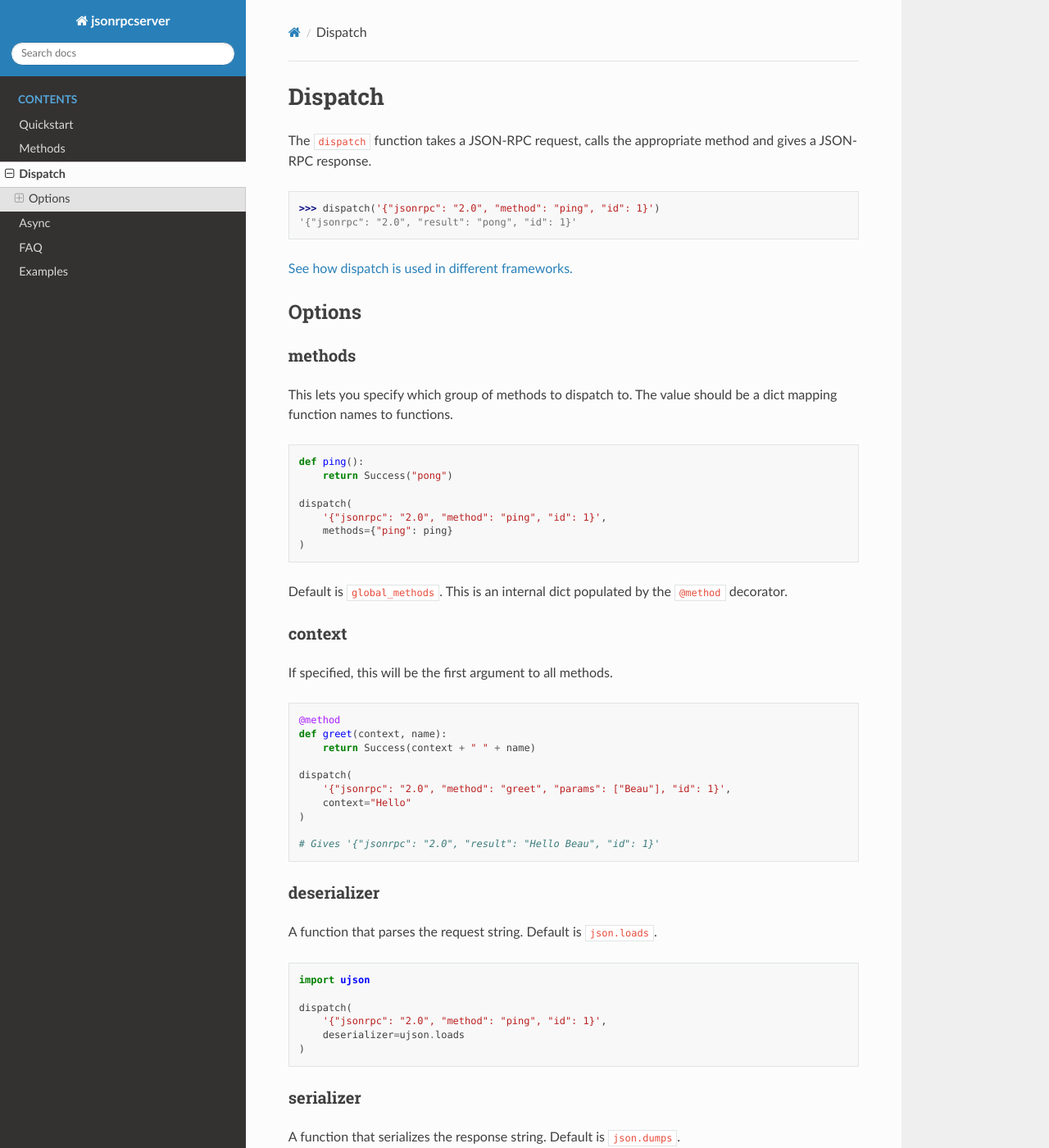
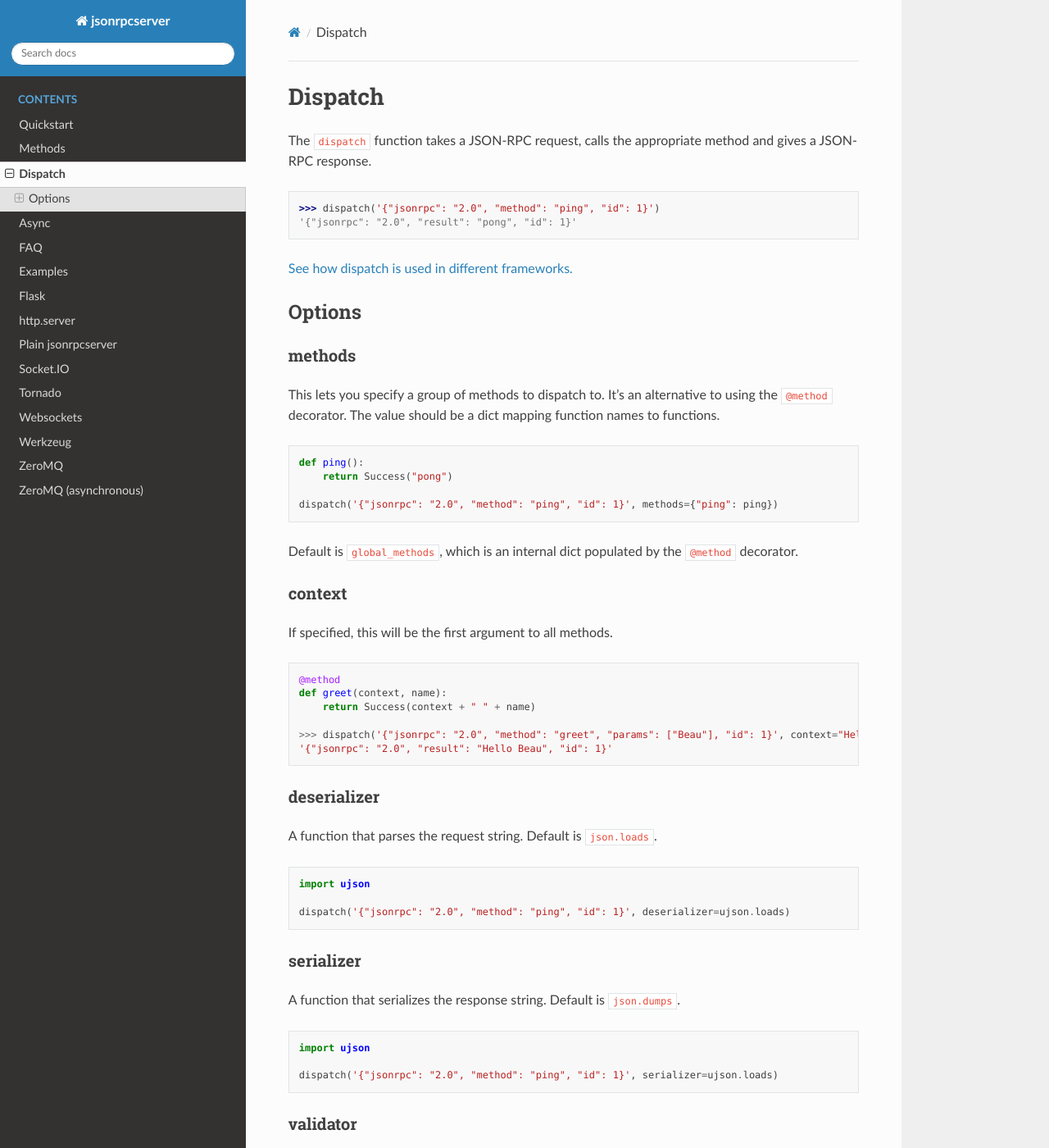
Before and after one commit to explodinglabs/jsonrpcserver, a Sphinx documentation site: the page built from docs/dispatch.md, in a window 1280 px wide and 1400 px high. Shown: the whole window at 82% size. Built offline with Sphinx 7.4.7 and the Read the Docs theme 2.0.0, drawn with Linux system fonts in a browser that asks for light colours.

````diff
--- a/docs/dispatch.md
+++ b/docs/dispatch.md
@@ -14,20 +14,18 @@ and gives a JSON-RPC response.
 
 ### methods
 
-This lets you specify which group of methods to dispatch to. The value should
-be a dict mapping function names to functions.
+This lets you specify a group of methods to dispatch to. It's an alternative to
+using the `@method` decorator. The value should be a dict mapping function
+names to functions.
 
 ```python
 def ping():
     return Success("pong")
 
-dispatch(
-    '{"jsonrpc": "2.0", "method": "ping", "id": 1}',
-    methods={"ping": ping}
-)
+dispatch('{"jsonrpc": "2.0", "method": "ping", "id": 1}', methods={"ping": ping})
 ```
 
-Default is `global_methods`. This is an internal dict populated by the
+Default is `global_methods`, which is an internal dict populated by the
 `@method` decorator.
 
 ### context
@@ -39,12 +37,8 @@ If specified, this will be the first argument to all methods.
 def greet(context, name):
     return Success(context + " " + name)
 
-dispatch(
-    '{"jsonrpc": "2.0", "method": "greet", "params": ["Beau"], "id": 1}',
-    context="Hello"
-)
-
-# Gives '{"jsonrpc": "2.0", "result": "Hello Beau", "id": 1}'
+>>> dispatch('{"jsonrpc": "2.0", "method": "greet", "params": ["Beau"], "id": 1}', context="Hello")
+'{"jsonrpc": "2.0", "result": "Hello Beau", "id": 1}'
 ```
 
 ### deserializer
@@ -54,10 +48,7 @@ A function that parses the request string. Default is `json.loads`.
 ```python
 import ujson
 
-dispatch(
-    '{"jsonrpc": "2.0", "method": "ping", "id": 1}',
-    deserializer=ujson.loads
-)
+dispatch('{"jsonrpc": "2.0", "method": "ping", "id": 1}', deserializer=ujson.loads)
 ```
 
 ### serializer
@@ -67,10 +58,7 @@ A function that serializes the response string. Default is `json.dumps`.
 ```python
 import ujson
 
-dispatch(
-    '{"jsonrpc": "2.0", "method": "ping", "id": 1}',
-    serializer=ujson.loads
-)
+dispatch('{"jsonrpc": "2.0", "method": "ping", "id": 1}', serializer=ujson.loads)
 ```
 
 ### validator
--- /dev/null
+++ b/docs/examples.md
@@ -0,0 +1,98 @@
+# Examples
+
+Showing how to take JSON-RPC requests in various frameworks and transport
+protocols.
+
+```{contents} local
+```
+
+## aiohttp
+
+```{literalinclude} ../examples/aiohttp_server.py
+```
+
+See [blog post](https://beau.click/jsonrpc/aiohttp).
+
+## Django
+
+Create a `views.py`:
+
+```{literalinclude} ../examples/django_server.py
+```
+
+See [blog post](https://bcb.github.io/jsonrpc/django).
+
+Flask
+=====
+
+```{literalinclude} ../examples/flask_server.py
+```
+
+See [blog post](https://bcb.github.io/jsonrpc/flask).
+
+http.server
+===========
+
+Using Python's built-in
+[http.server](https://docs.python.org/3/library/http.server.html) module.
+
+```{literalinclude} ../examples/http_server.py
+```
+
+See [blog post](https://bcb.github.io/jsonrpc/httpserver).
+
+Plain jsonrpcserver
+===================
+
+Using jsonrpcserver's built-in `serve` method.
+
+```{literalinclude} ../examples/jsonrpcserver_server.py
+```
+
+Socket.IO
+=========
+
+```{literalinclude} ../examples/socketio_server.py
+```
+
+See [blog post](https://bcb.github.io/jsonrpc/flask-socketio).
+
+Tornado
+=======
+
+```{literalinclude} ../examples/tornado_server.py
+```
+
+See [blog post](https://bcb.github.io/jsonrpc/tornado).
+
+Websockets
+==========
+
+```{literalinclude} ../examples/websockets_server.py
+```
+
+See [blog post](https://bcb.github.io/jsonrpc/websockets).
+
+Werkzeug
+========
+
+```{literalinclude} ../examples/werkzeug_server.py
+```
+
+See [blog post](https://bcb.github.io/jsonrpc/werkzeug).
+
+ZeroMQ
+======
+
+```{literalinclude} ../examples/zeromq_server.py
+```
+
+See [blog post](https://bcb.github.io/jsonrpc/zeromq).
+
+ZeroMQ (asynchronous)
+=====================
+
+```{literalinclude} ../examples/aiozmq_server.py
+```
+
+See [blog post](https://bcb.github.io/jsonrpc/zeromq-async).
````
Also changed, not shown: docs/async.md (+2 -2 lines), docs/examples.rst (deleted, +0 -138 lines), docs/faq.md (+10 -10 lines), docs/index.md (+1 -1 lines), docs/methods.md (+15 -19 lines), 6 other files.
